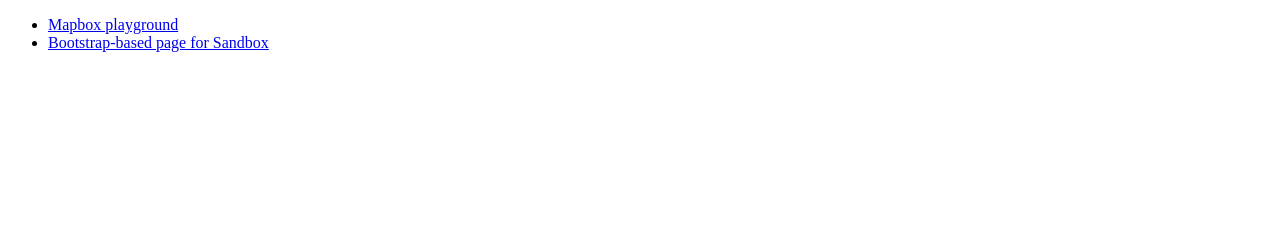
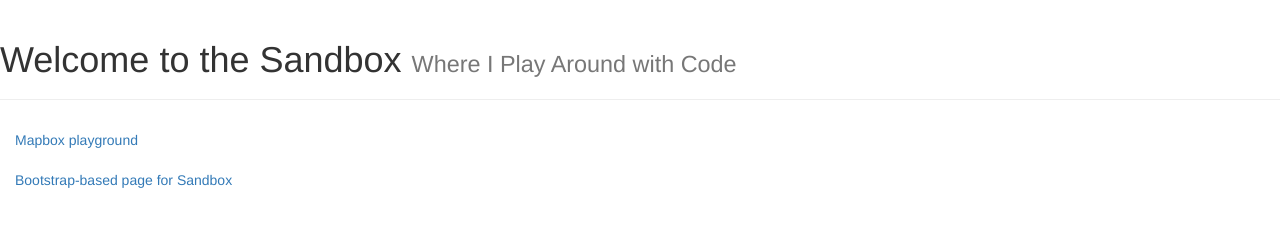
Before and after one commit to DavidGinzberg/sandbox, a plain HTML site: page index.html in a window 1280 px wide. Drawn offline with nearby package versions, Linux system fonts and the light colour scheme.

Commit message:
Push changes into site landing page
Satisfied with the current state. Copying into `/index.html` to merge
into `master` and `gh-pages` branches.

```diff
--- a/index.html
+++ b/index.html
@@ -1,12 +1,36 @@
 <!DOCTYPE html>
-<html>
-  <head><title>Side-project list</title></head>
+<html lang="en">
+  <head>
+    <meta charset="utf-8">
+    <meta http-equiv="X-UA-Compatible" content="IE=edge">
+    <meta name="viewport" content="width=device-width, initial-scale=1">
+    <!-- The above 3 meta tags *must* come first in the head; any other head content must come *after* these tags -->
+    <title>Side-project list (bootstrap)</title>
+
+    <!-- Bootstrap -->
+    <link href="https://maxcdn.bootstrapcdn.com/bootstrap/3.3.4/css/bootstrap.min.css" rel="stylesheet">
+
+    <!-- HTML5 shim and Respond.js for IE8 support of HTML5 elements and media queries -->
+    <!-- WARNING: Respond.js doesn't work if you view the page via file:// -->
+    <!--[if lt IE 9]>
+      <script src="https://oss.maxcdn.com/html5shiv/3.7.2/html5shiv.min.js"></script>
+      <script src="https://oss.maxcdn.com/respond/1.4.2/respond.min.js"></script>
+    <![endif]-->
+  </head>
   <body>
+  <div class="page-header">
+  <h1>Welcome to the Sandbox <small>Where I Play Around with Code</small></h1>
+</div>
     <nav role="navigation">
-      <ul>
+      <ul class="nav" >
         <li><a href="mapbox/index.html">Mapbox playground</a></li>
         <li><a href="BootstrapSandbox/index.html">Bootstrap-based page for Sandbox</a></li>
       </ul>
     </nav>
+
+    <!-- jQuery (necessary for Bootstrap's JavaScript plugins) -->
+    <script src="https://ajax.googleapis.com/ajax/libs/jquery/1.11.2/jquery.min.js"></script>
+    <!-- Include all compiled plugins (below), or include individual files as needed -->
+    <script src="https://maxcdn.bootstrapcdn.com/bootstrap/3.3.4/js/bootstrap.min.js"></script>
   </body>
 </html>
```
